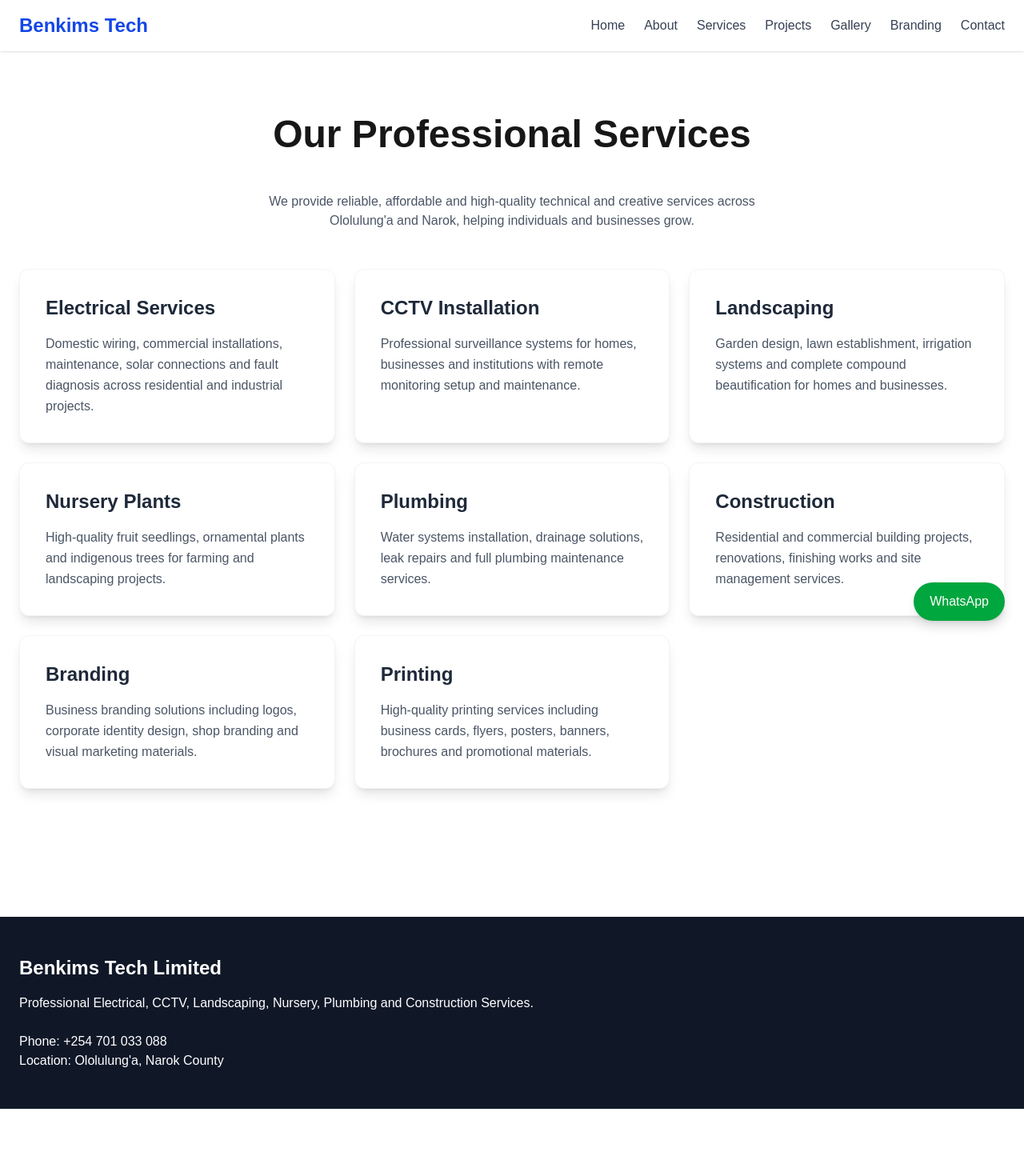
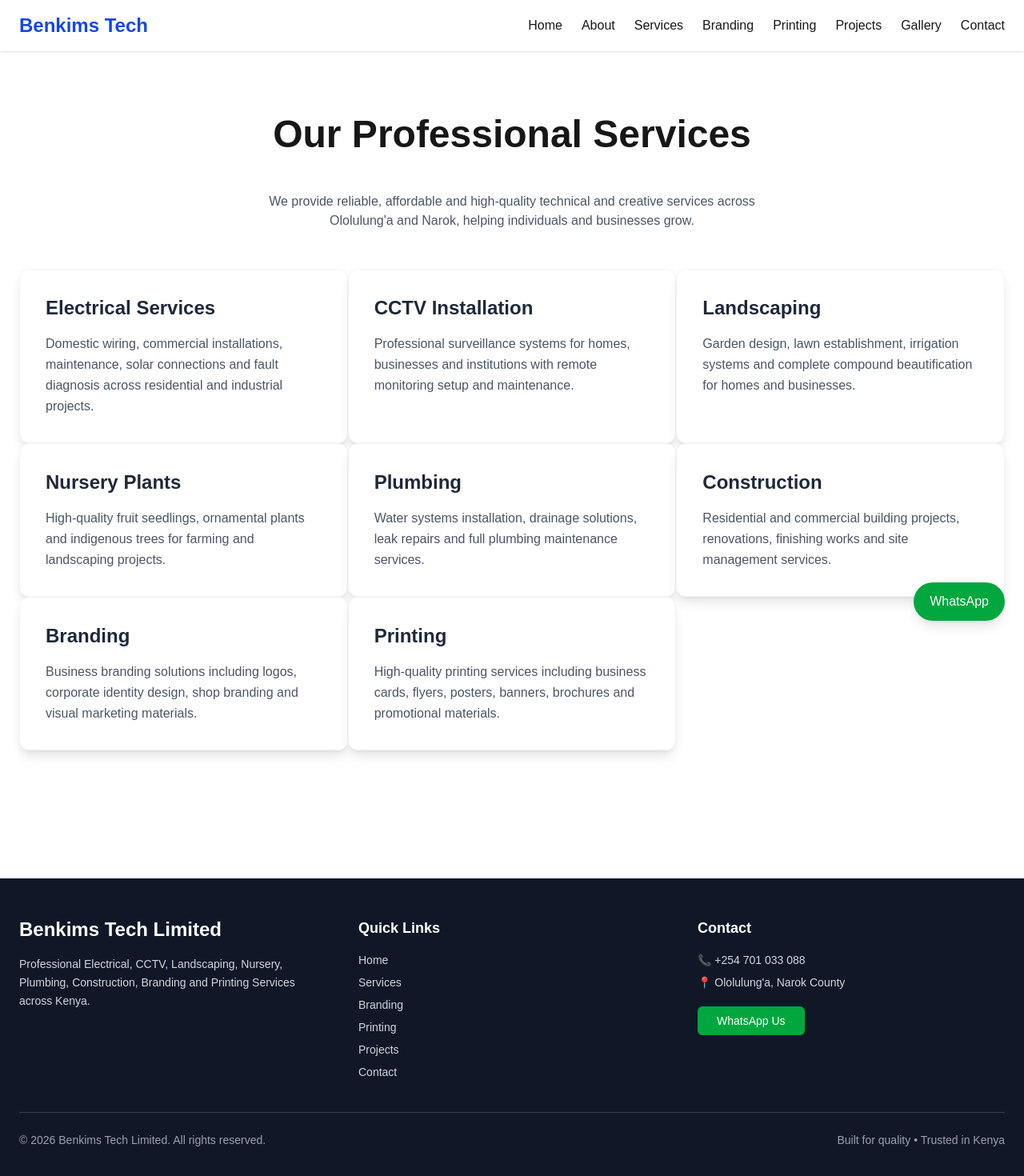
Before and after one commit to TheKhimik/benkims-tech, a Next.js app: page /services in a window 1280 px wide. Shown: the top 1470 px of the page at 80% size. Before the commit the page ends 1386 px from the top, so only its background shows below. Built offline with nearby package versions, Linux system fonts and the light colour scheme.

Commit message:
Make website fully mobile responsive

```diff
--- a/app/layout.tsx
+++ b/app/layout.tsx
@@ -55,7 +55,7 @@ export default function RootLayout({
         />
       </head>
 
-      <body className="overflow-x-hidden">
+      <body className="overflow-x-hidden antialiased">
         <Navbar />
         {children}
         <Footer />
--- a/app/services/page.tsx
+++ b/app/services/page.tsx
@@ -54,7 +54,7 @@ export default function ServicesPage() {
         services across Ololulung'a and Narok, helping individuals and businesses grow.
       </p>
 
-      <div className="grid grid-cols-1 sm:grid-cols-2 md:grid-cols-3 gap-6">
+      <div className="grid grid-cols-1 sm:grid-cols-2 lg:grid-cols-3">
 
         {services.map((service) => (
           <div
--- a/components/Footer.tsx
+++ b/components/Footer.tsx
@@ -1,21 +1,71 @@
+import Link from "next/link";
+
 export default function Footer() {
   return (
     <footer className="bg-gray-900 text-white mt-20">
 
-      <div className="max-w-7xl mx-auto px-6 py-12">
+      <div className="max-w-7xl mx-auto px-4 sm:px-6 py-12">
 
-        <h2 className="text-2xl font-bold">
-          Benkims Tech Limited
-        </h2>
+        {/* TOP GRID */}
+        <div className="grid grid-cols-1 sm:grid-cols-2 md:grid-cols-3 gap-10">
 
-        <p className="mt-4">
-          Professional Electrical, CCTV, Landscaping,
-          Nursery, Plumbing and Construction Services.
-        </p>
+          {/* BRAND */}
+          <div>
+            <h2 className="text-2xl font-bold">
+              Benkims Tech Limited
+            </h2>
 
-        <div className="mt-6">
-          <p>Phone: +254 701 033 088</p>
-          <p>Location: Ololulung'a, Narok County</p>
+            <p className="mt-4 text-gray-300 text-sm leading-relaxed">
+              Professional Electrical, CCTV, Landscaping, Nursery, Plumbing,
+              Construction, Branding and Printing Services across Kenya.
+            </p>
+          </div>
+
+          {/* QUICK LINKS */}
+          <div>
+            <h3 className="text-lg font-semibold mb-4">Quick Links</h3>
+
+            <div className="flex flex-col gap-2 text-gray-300 text-sm">
+              <Link href="/">Home</Link>
+              <Link href="/services">Services</Link>
+              <Link href="/branding">Branding</Link>
+              <Link href="/printing">Printing</Link>
+              <Link href="/projects">Projects</Link>
+              <Link href="/contact">Contact</Link>
+            </div>
+          </div>
+
+          {/* CONTACT */}
+          <div>
+            <h3 className="text-lg font-semibold mb-4">Contact</h3>
+
+            <div className="text-gray-300 text-sm space-y-2">
+              <p>📞 +254 701 033 088</p>
+              <p>📍 Ololulung'a, Narok County</p>
+
+              <a
+                href="https://wa.me/254701033088"
+                target="_blank"
+                className="inline-block mt-3 bg-green-600 px-4 sm:px-6 py-2 rounded-md text-white text-sm"
+              >
+                WhatsApp Us
+              </a>
+            </div>
+          </div>
+
+        </div>
+
+        {/* DIVIDER */}
+        <div className="border-t border-gray-700 mt-10 pt-6 flex flex-col sm:flex-row justify-between items-center text-sm text-gray-400">
+
+          <p>
+            © {new Date().getFullYear()} Benkims Tech Limited. All rights reserved.
+          </p>
+
+          <p className="mt-3 sm:mt-0">
+            Built for quality • Trusted in Kenya
+          </p>
+
         </div>
 
       </div>
--- a/components/Hero.tsx
+++ b/components/Hero.tsx
@@ -13,11 +13,11 @@ export default function Hero() {
       {/* Content */}
       <div className="relative z-20 max-w-7xl mx-auto px-4 sm:px-6">
 
-        <h1 className="text-3xl sm:text-5xl md:text-6xl font-bold leading-tight">
+        <h1 className="text-3xl sm:text-4xl md:text-6xl font-bold leading-tight">
           Benkims Tech Limited
         </h1>
 
-        <p className="text-xl mt-6 max-w-2xl text-gray-100">
+        <p className="text-lg sm:text-xl mt-6 max-w-2xl text-gray-100">
           Professional Electrical, CCTV, Landscaping, Nursery Plants, Plumbing, Construction, Branding and Printing Services.
         </p>
 
--- a/components/Navbar.tsx
+++ b/components/Navbar.tsx
@@ -1,25 +1,53 @@
+"use client";
+
+import { useState } from "react";
 import Link from "next/link";
 
 export default function Navbar() {
+  const [open, setOpen] = useState(false);
+
   return (
     <nav className="bg-white shadow sticky top-0 z-50">
       <div className="max-w-7xl mx-auto px-4 sm:px-6 py-4 flex justify-between items-center">
 
-        <h1 className="font-bold text-2xl text-blue-700">
+        <h1 className="font-bold text-xl md:text-2xl text-blue-700">
           Benkims Tech
         </h1>
 
-        <div className="flex gap-6 text-gray-700 font-medium">
-  <Link href="/" className="hover:text-blue-600">Home</Link>
-  <Link href="/about" className="hover:text-blue-600">About</Link>
-  <Link href="/services" className="hover:text-blue-600">Services</Link>
-  <Link href="/projects" className="hover:text-blue-600">Projects</Link>
-  <Link href="/gallery" className="hover:text-blue-600">Gallery</Link>
-  <Link href="/branding" className="hover:text-blue-600">Branding</Link>
-  <Link href="/contact" className="hover:text-blue-600">Contact</Link>
-</div>
+        {/* Desktop Menu */}
+        <div className="hidden md:flex gap-6 text-sm md:text-base">
+          <Link href="/">Home</Link>
+          <Link href="/about">About</Link>
+          <Link href="/services">Services</Link>
+          <Link href="/branding">Branding</Link>
+          <Link href="/printing">Printing</Link>
+          <Link href="/projects">Projects</Link>
+          <Link href="/gallery">Gallery</Link>
+          <Link href="/contact">Contact</Link>
+        </div>
 
+        {/* Mobile Button */}
+        <button
+          className="md:hidden text-2xl"
+          onClick={() => setOpen(!open)}
+        >
+          ☰
+        </button>
       </div>
+
+      {/* Mobile Menu */}
+      {open && (
+        <div className="md:hidden flex flex-col gap-4 px-4 sm:px-6 pb-4 text-sm">
+          <Link href="/" onClick={() => setOpen(false)}>Home</Link>
+          <Link href="/about" onClick={() => setOpen(false)}>About</Link>
+          <Link href="/services" onClick={() => setOpen(false)}>Services</Link>
+          <Link href="/branding" onClick={() => setOpen(false)}>Branding</Link>
+          <Link href="/printing" onClick={() => setOpen(false)}>Printing</Link>
+          <Link href="/projects" onClick={() => setOpen(false)}>Projects</Link>
+          <Link href="/gallery" onClick={() => setOpen(false)}>Gallery</Link>
+          <Link href="/contact" onClick={() => setOpen(false)}>Contact</Link>
+        </div>
+      )}
     </nav>
   );
 }
```
